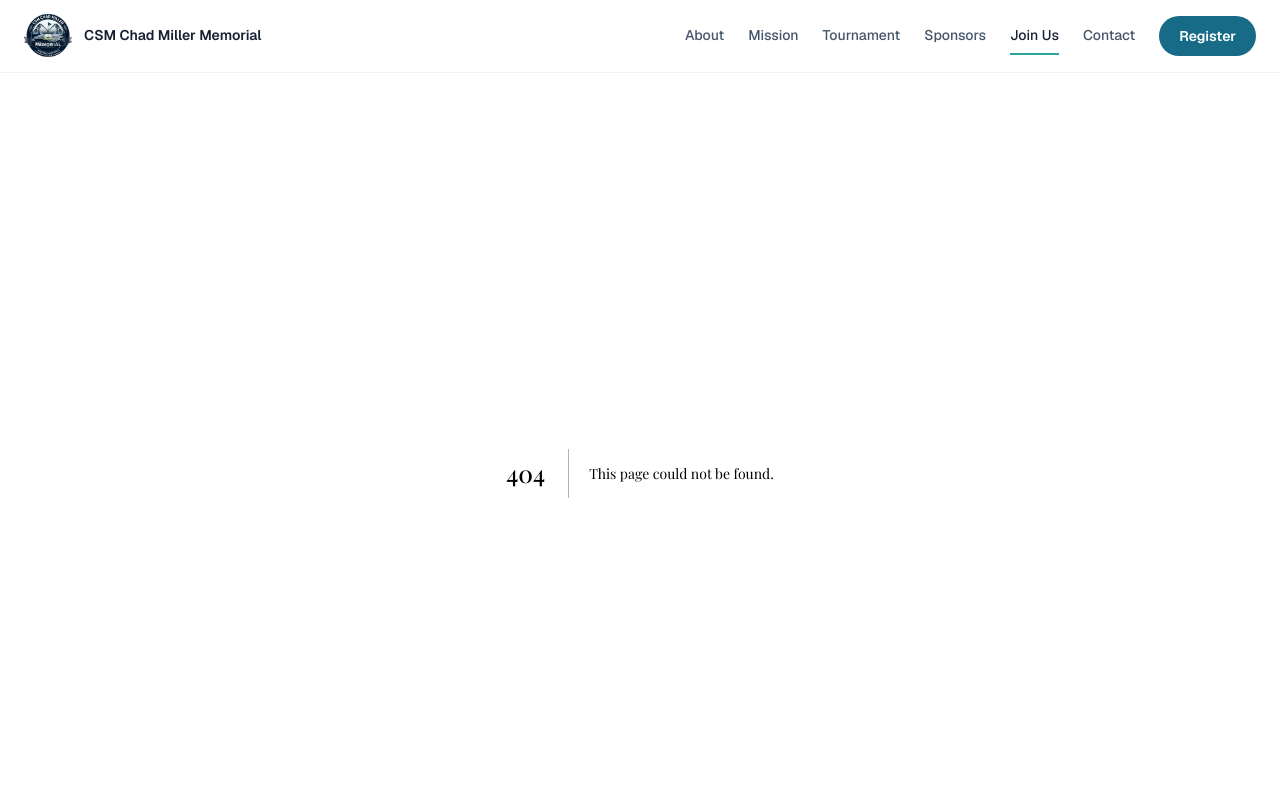
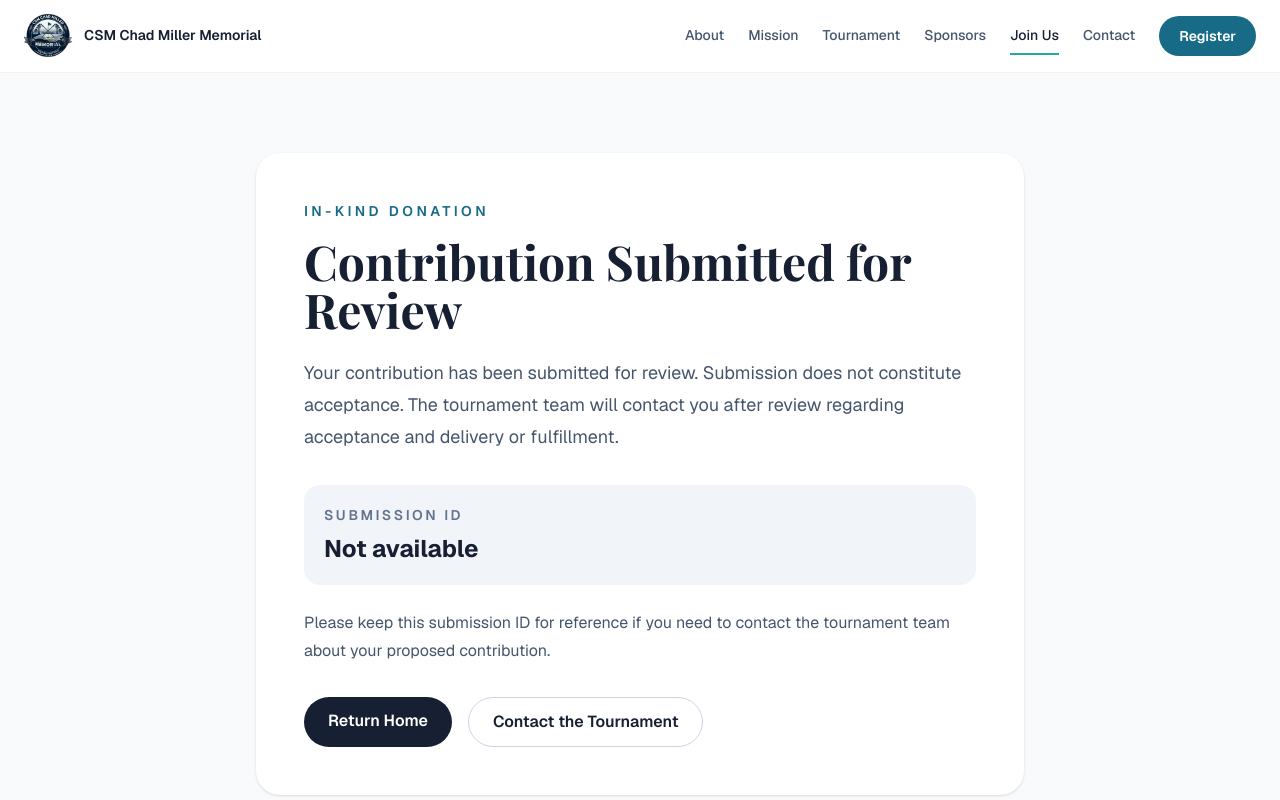
Before and after one commit to chadmillermemorial/chad-miller-memorial, a Next.js app: page /register/donate/in-kind/confirmation in a window 1280 px wide. Before the commit this address had no page. Shown: the top 800 px of the page. Built offline with nearby package versions, Linux system fonts and the light colour scheme; a web font is replaced by a local one.

Commit message:
feat: add in-kind confirmation page

```diff
--- /dev/null
+++ b/app/register/donate/in-kind/confirmation/page.tsx
@@ -0,0 +1,69 @@
+import Link from "next/link";
+import Container from "@/components/ui/Container";
+
+type ConfirmationPageProps = {
+  searchParams: Promise<{
+    submissionId?: string;
+  }>;
+};
+
+export default async function InKindConfirmationPage({
+  searchParams,
+}: ConfirmationPageProps) {
+  const params = await searchParams;
+  const rawSubmissionId = String(params.submissionId || "").trim();
+  const submissionId = /^IK-2026-\d{4,}$/.test(rawSubmissionId)
+    ? rawSubmissionId
+    : "Not available";
+
+  return (
+    <section className="bg-slate-50 py-20">
+      <Container>
+        <div className="mx-auto max-w-3xl rounded-3xl bg-white p-8 shadow-sm md:p-12">
+          <p className="text-sm font-semibold uppercase tracking-[0.25em] text-[var(--brand-blue)]">
+            In-Kind Donation
+          </p>
+
+          <h1 className="mt-4 text-4xl font-bold text-[var(--brand-navy)] md:text-5xl">
+            Contribution Submitted for Review
+          </h1>
+
+          <p className="mt-6 text-lg leading-8 text-slate-600">
+            Your contribution has been submitted for review. Submission does
+            not constitute acceptance. The tournament team will contact you
+            after review regarding acceptance and delivery or fulfillment.
+          </p>
+
+          <div className="mt-8 rounded-2xl bg-slate-100 p-5">
+            <p className="text-sm font-semibold uppercase tracking-[0.18em] text-slate-500">
+              Submission ID
+            </p>
+            <p className="mt-2 text-2xl font-bold text-[var(--brand-navy)]">
+              {submissionId}
+            </p>
+          </div>
+
+          <p className="mt-6 leading-7 text-slate-600">
+            Please keep this submission ID for reference if you need to contact
+            the tournament team about your proposed contribution.
+          </p>
+
+          <div className="mt-8 flex flex-wrap gap-4">
+            <Link
+              href="/"
+              className="rounded-full bg-[var(--brand-navy)] px-6 py-3 font-semibold text-white"
+            >
+              Return Home
+            </Link>
+            <Link
+              href="/contact"
+              className="rounded-full border border-slate-300 bg-white px-6 py-3 font-semibold text-[var(--brand-navy)]"
+            >
+              Contact the Tournament
+            </Link>
+          </div>
+        </div>
+      </Container>
+    </section>
+  );
+}
```
